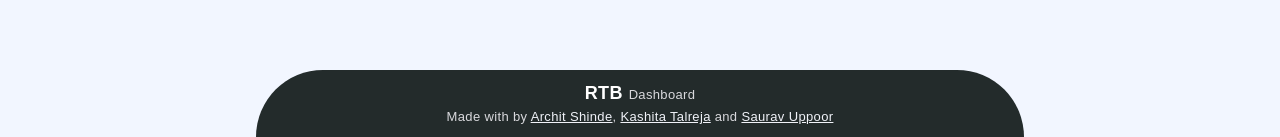
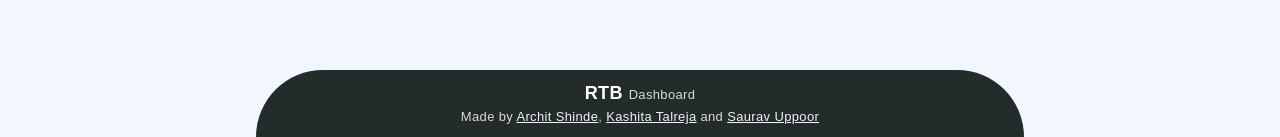
Before and after one commit to kashita145/dbfrontend, a React (Create React App) app: page /login in a window 1280 px wide. Shown: the part 664-801 px from the top of the page. Built offline with nearby package versions, Linux system fonts and the light colour scheme; no server answers.

Commit message:
Update Footer.js

```diff
--- a/src/components/Footer.js
+++ b/src/components/Footer.js
@@ -7,7 +7,7 @@ const Footer = () => {
     <div className="footer">
       <span className="footer-text-main">RTB </span>Dashboard
       <br />
-      Made with <Icon icon={heartFilled} color="red" /> by{" "}
+      Made by{" "}
       <a href="https://github.com/archits581">Archit Shinde</a>,{" "}
       <a href="https://github.com/kashita145/">Kashita Talreja</a> and{" "}
       <a href="https://github.com/sauravUppoor">Saurav Uppoor</a>
```
